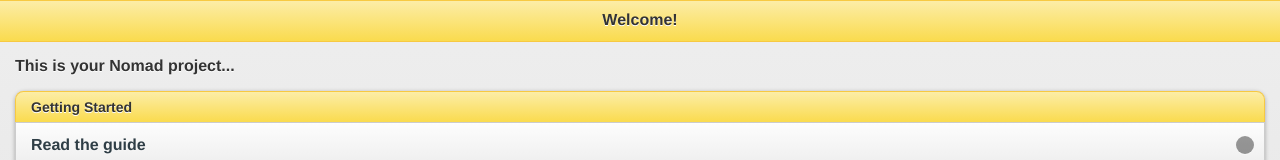
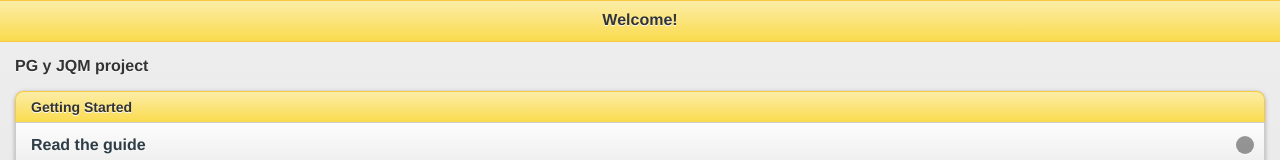
Before and after one commit to carlosloga/PhoneGap, a plain HTML site: page Index.html in a window 1280 px wide. Shown: the top 160 px of the page. Drawn offline with Linux system fonts and the light colour scheme.

Commit message:
Update Index.html

```diff
--- a/Index.html
+++ b/Index.html
@@ -18,7 +18,7 @@
             <div data-role="content">
                 <div>
                     <b>
-                        This is your Nomad project...
+                        PG y JQM project
                     </b>
                 </div>
                 <ul data-role="listview" data-divider-theme="e" data-inset="true">
```
